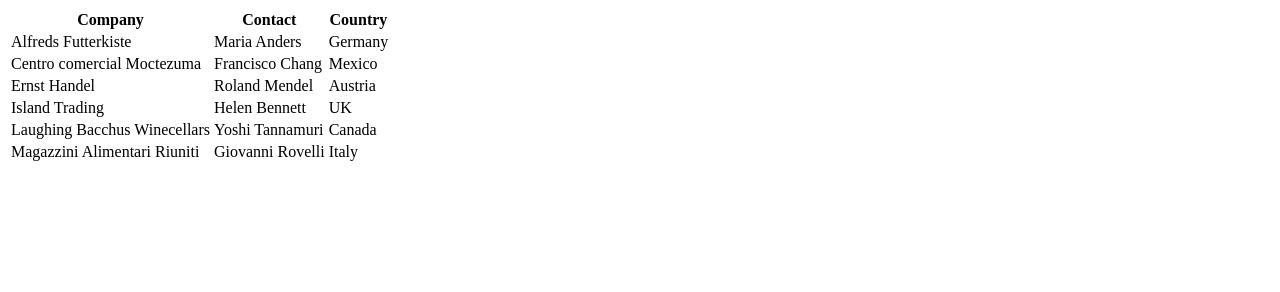
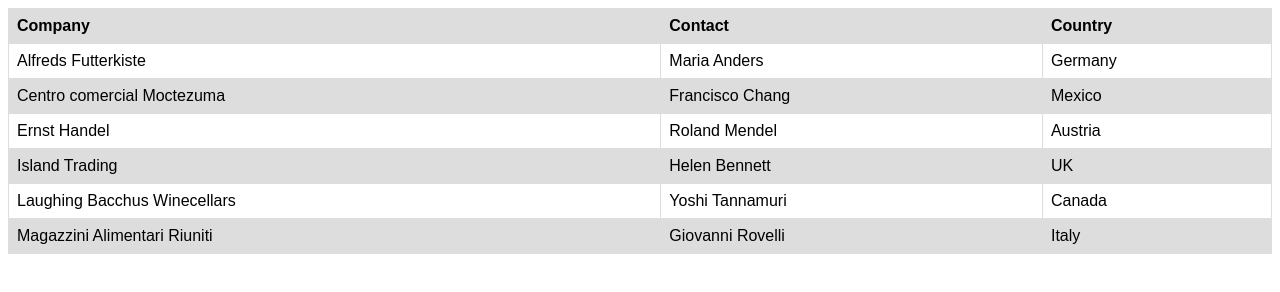
Before and after one commit to thuythuy1008/C0321G1_NguyenThiBichThuy_Module1, a plain HTML site: page 05_HTML Form va Table/thuc hanh/Tablesimple.html in a window 1280 px wide. Drawn offline with Linux system fonts and the light colour scheme.

Commit message:
commit bai thuc hanh tao bang co ban

```diff
--- a/05_HTML Form va Table/thuc hanh/Tablesimple.html
+++ b/05_HTML Form va Table/thuc hanh/Tablesimple.html
@@ -3,6 +3,21 @@
 <head>
     <meta charset="UTF-8">
     <title>Table simple</title>
+    <style>
+        table {
+            font-family: arial, sans-serif;
+            border-collapse: collapse;
+            width: 100%;
+        }
+        td, th {
+            border: 1px solid #dddddd;
+            text-align: left;
+            padding: 8px;
+        }
+        tr:nth-child(odd) {
+            background-color: #dddddd;
+        }
+    </style>
 </head>
 <body>
 <table>
```
Also changed, not shown: 05_HTML Form va Table/thuc hanh/tao form tim kiem Google.html (added, +13 -0 lines).
